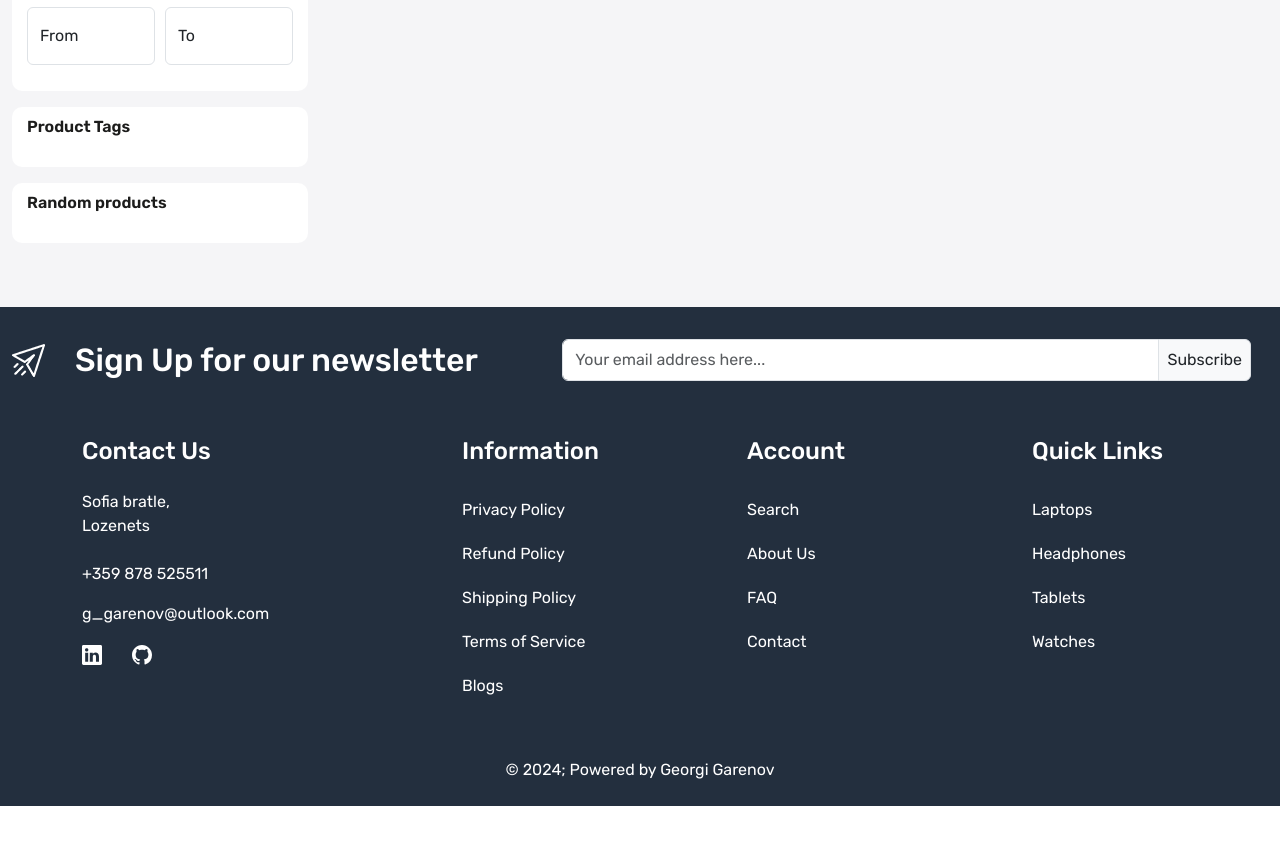
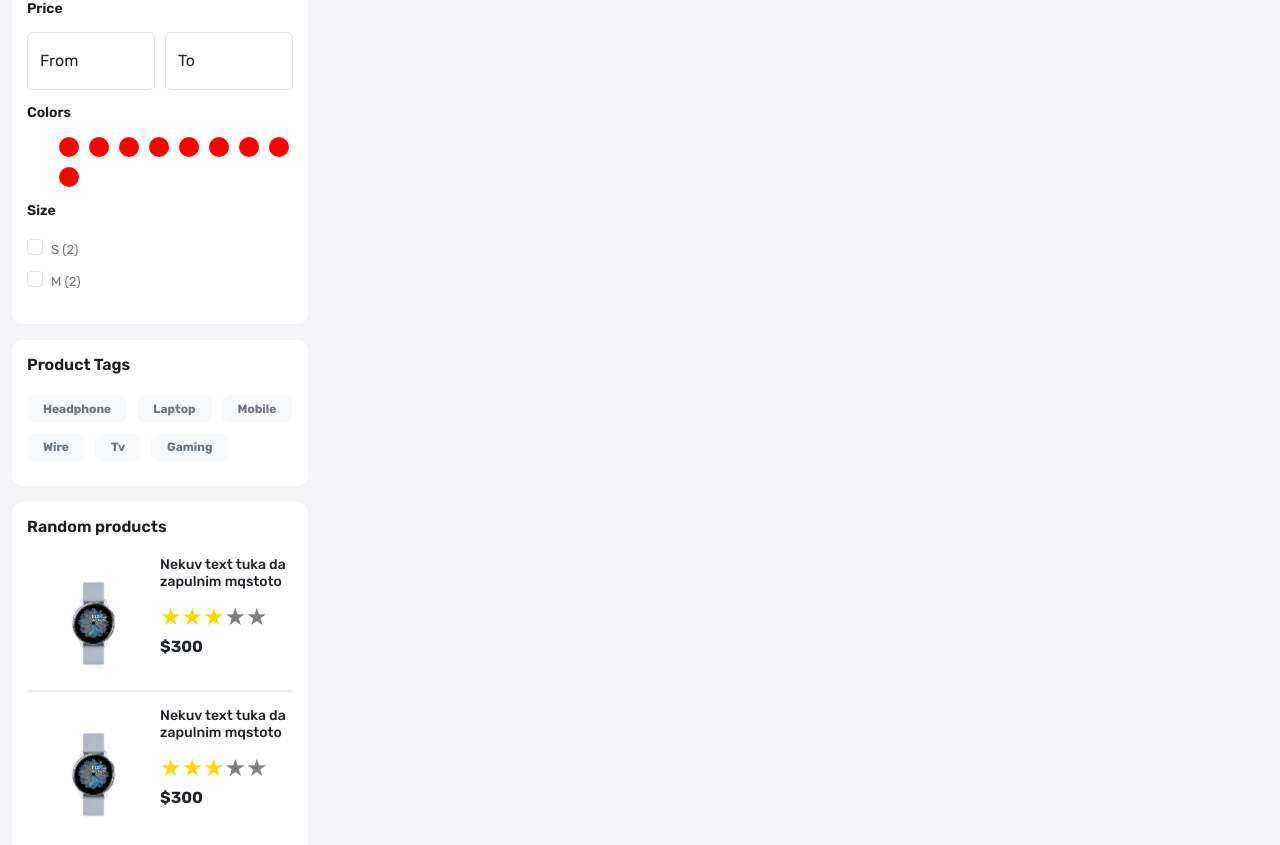
Before and after one commit to GGarenov/digital-store, a React (Create React App) app in the folder client/: page /store in a window 1280 px wide. Shown: the part 795-1640 px from the top of the page. Before the commit the page ends 1601 px from the top, so only its background shows below. Built offline with nearby package versions, Linux system fonts and the light colour scheme.

Commit message:
Filter card is ready

```diff
--- a/client/src/App.css
+++ b/client/src/App.css
@@ -427,7 +427,7 @@ color: white;
 .filter-card{
   background-color: white;
   border-radius: 10px;
-  padding: 10px 15px;
+  padding: 15px 15px 25px;
 }
 
 .filter-title{
@@ -467,4 +467,28 @@ border-color: var(--color-febd69);
 
 }
 
+.colors {
+  list-style-type: none;
+  display: flex;
+  flex-wrap: wrap;
+  gap: 10px;
+}
+
+
+.colors li{
+  width: 20px;
+  height: 20px;
+  background-color: red;
+  border-radius: 50%;
+}
+
+.random-products h5 {
+  font-size: 14px;
+  margin-bottom: 8px;
+}
+
+.random-products:first-child {
+  border-bottom: 2px solid var(--color-ededed);
+}
+
 /* Store page part ends here */
--- a/client/src/pages/Store.js
+++ b/client/src/pages/Store.js
@@ -1,6 +1,7 @@
 import React from "react";
 import BreadCrumb from "../components/BreadCrumb";
 import Meta from "../components/Meta";
+import ReactStars from "react-rating-stars-component";
 
 const Store = () => {
   return (
@@ -42,22 +43,85 @@ const Store = () => {
                   </div>
                   <h5 className="sub-title">Price</h5>
                   <div className="d-flex align-items-center gap-10">
-                    <div className="form-floating mb-3">
+                    <div className="form-floating">
                       <input type="email" className="form-control" id="floatingInput" placeholder="From" />
                       <label htmlFor="floatingInput">From</label>
                     </div>
-                    <div className="form-floating mb-3">
+                    <div className="form-floating">
                       <input type="email" className="form-control" id="floatingInput" placeholder="To" />
                       <label htmlFor="floatingInput">To</label>
+                    </div>
+                  </div>
+                  <h5 className="sub-title">Colors</h5>
+                  <div>
+                    <ul className="colors">
+                      <li></li>
+                      <li></li>
+                      <li></li>
+                      <li></li>
+                      <li></li>
+                      <li></li>
+                      <li></li>
+                      <li></li>
+                      <li></li>
+                    </ul>
+                  </div>
+                  <h5 className="sub-title">Size</h5>
+                  <div>
+                    <div className="form-check">
+                      <input className="form-check-input" type="checkbox" value="" id="color-1" />
+                      <label className="form-check-label" htmlFor="color-1">
+                        S (2)
+                      </label>
+                    </div>
+                  </div>
+                  <div>
+                    <div className="form-check">
+                      <input className="form-check-input" type="checkbox" value="" id="color-2" />
+                      <label className="form-check-label" htmlFor="color-2">
+                        M (2)
+                      </label>
                     </div>
                   </div>
                 </div>
               </div>
               <div className="filter-card mb-3">
                 <h3 className="filter-title"> Product Tags</h3>
+                <div>
+                  <div className="product-tags d-flex flex-wrap align-items-center gap-10">
+                    <span className="badge bg-light text-secondary rounded-3 py-2 px-3">Headphone</span>
+                    <span className="badge bg-light text-secondary rounded-3 py-2 px-3">Laptop</span>
+                    <span className="badge bg-light text-secondary rounded-3 py-2 px-3">Mobile</span>
+                    <span className="badge bg-light text-secondary rounded-3 py-2 px-3">Wire</span>
+                    <span className="badge bg-light text-secondary rounded-3 py-2 px-3">Tv</span>
+                    <span className="badge bg-light text-secondary rounded-3 py-2 px-3">Gaming</span>
+                  </div>
+                </div>
               </div>
               <div className="filter-card mb-3">
                 <h3 className="filter-title"> Random products</h3>
+                <div>
+                  <div className="random-products mb-3 d-flex">
+                    <div className="w-75">
+                      <img src="images/watch.jpg" className="img-fluid" alt="watch" />
+                    </div>
+                    <div className="w-75">
+                      <h5>Nekuv text tuka da zapulnim mqstoto</h5>
+                      <ReactStars count={5} size={24} value={3} edit={false} activeColor="#ffd700" />
+                      <b>$300</b>
+                    </div>
+                  </div>
+                  <div className="random-products d-flex">
+                    <div className="w-75">
+                      <img src="images/watch.jpg" className="img-fluid" alt="watch" />
+                    </div>
+                    <div className="w-75">
+                      <h5>Nekuv text tuka da zapulnim mqstoto</h5>
+                      <ReactStars count={5} size={24} value={3} edit={false} activeColor="#ffd700" />
+                      <b>$300</b>
+                    </div>
+                  </div>
+                </div>
               </div>
             </div>
             <div className="col-9"></div>
```
